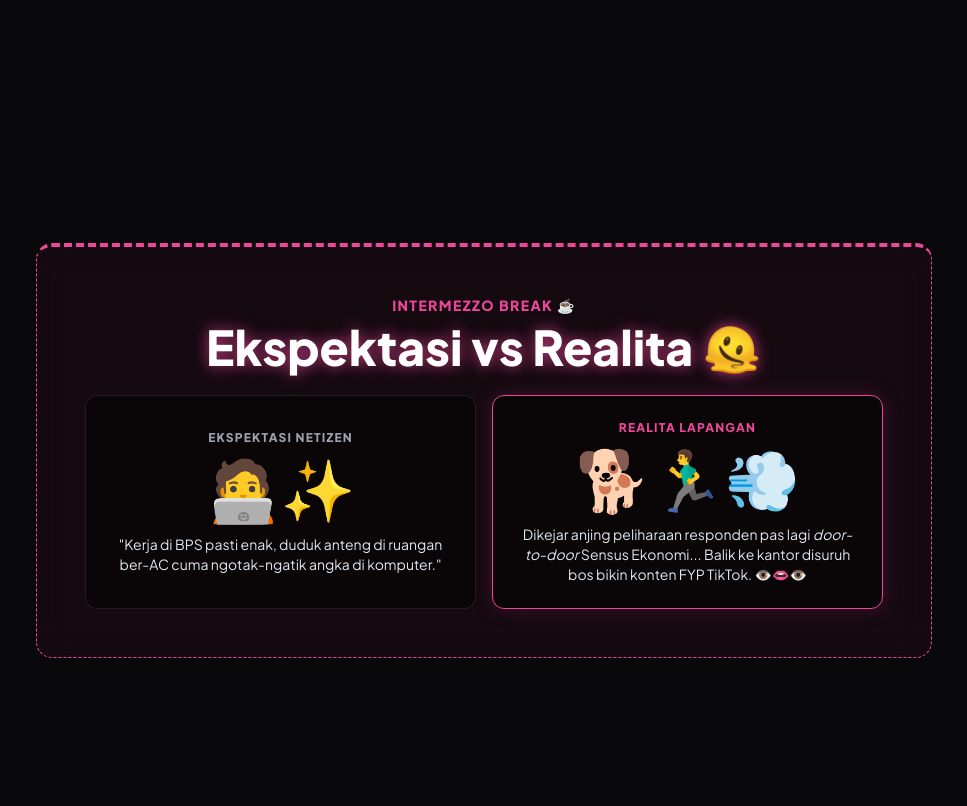
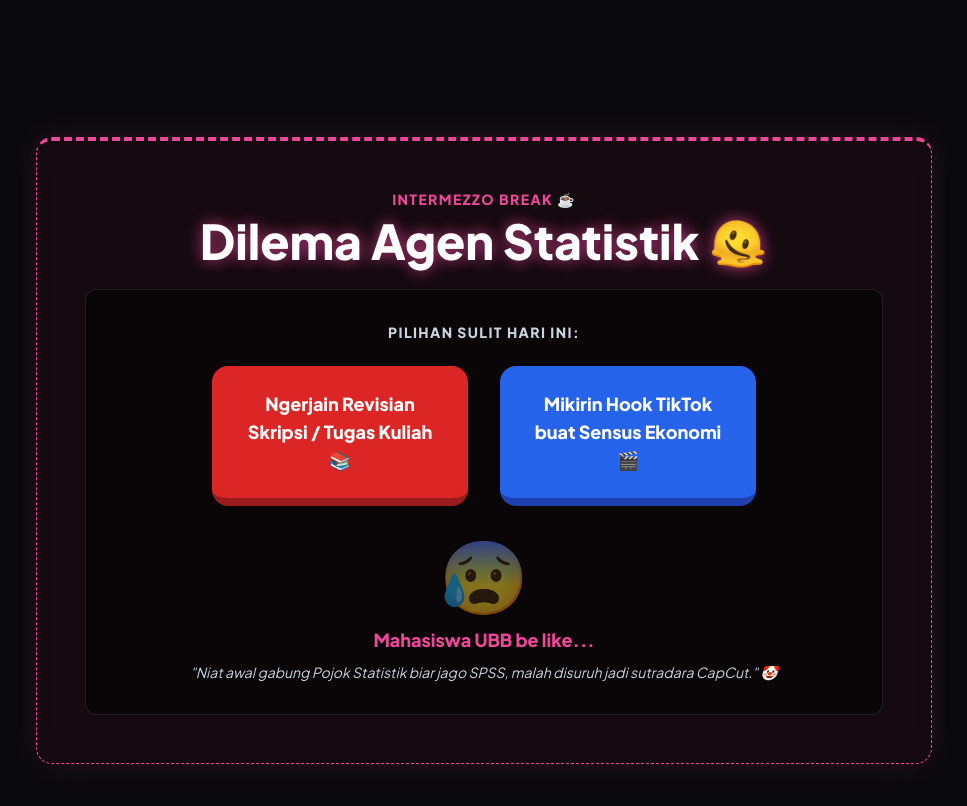
Before and after one commit to elzyes77/pojokstatistik, a plain HTML site: page index.html in a window 1280 px wide. Shown: the part 6380-7186 px from the top of the page, without its empty margins (156-1123 px from the left). Drawn offline with nearby package versions, Linux system fonts and the light colour scheme.

Commit message:
Update index.html

```diff
--- a/index.html
+++ b/index.html
@@ -36,7 +36,6 @@
 
         /* Layout Mobile-First */
         .scroll-container { height: 100dvh; overflow-y: auto; overflow-x: hidden; scroll-snap-type: y proximity; }
-        /* slide-section diset agar selalu punya min-height seukuran layar, tapi bisa melar ke bawah jika konten panjang */
         .slide-section { scroll-snap-align: start; min-height: 100dvh; height: auto; display: flex; flex-direction: column; justify-content: center; padding: 100px 16px 40px 16px; width: 100%; max-width: 100vw; }
     </style>
 </head>
@@ -227,7 +226,6 @@
                         <div class="w-10 h-10 rounded-xl bg-yellow-400 text-black flex items-center justify-center font-black text-xl">E</div>
                         <h4 class="text-xl md:text-2xl font-bold text-white">Entertaining</h4>
                     </div>
-                    <p class="text-yellow-400 font-bold mb-1 text-xs md:text-sm">Edutainment</p>
                     <p class="text-slate-200 text-xs md:text-sm">Gunakan tren: Video <strong>GRWM</strong> siap-siap survei, atau fitur <strong>Green Screen</strong> tunjuk angka kaget.</p>
                 </div>
                 <div data-aos="fade-left" class="glass-card p-5 border-l-4 border-green-500">
@@ -235,7 +233,6 @@
                         <div class="w-10 h-10 rounded-xl bg-green-500 text-white flex items-center justify-center font-black text-xl">A</div>
                         <h4 class="text-xl md:text-2xl font-bold text-white">Authentic</h4>
                     </div>
-                    <p class="text-green-400 font-bold mb-1 text-xs md:text-sm">The Ultimate Flex: DATA ASLI</p>
                     <p class="text-slate-200 text-xs md:text-sm">Kalian memegang data resmi BPS Babel. Saat yang lain beropini, kalian punya fakta absolut.</p>
                 </div>
             </div>
@@ -254,7 +251,6 @@
                         <div class="w-10 h-10 rounded-xl bg-blue-500 text-white flex items-center justify-center font-black text-xl">T</div>
                         <h4 class="text-xl md:text-2xl font-bold text-white">Tools & Tech</h4>
                     </div>
-                    <p class="text-blue-400 font-bold mb-1 text-xs md:text-sm">Work Smart, Not Hard</p>
                     <p class="text-slate-200 text-xs md:text-sm">Pakai Canva, CapCut, dan Gemini/ChatGPT untuk bantu bikin caption gaya Gen Z.</p>
                 </div>
                 <div data-aos="fade-left" class="glass-card p-5 border-l-4 border-purple-500">
@@ -262,7 +258,6 @@
                         <div class="w-10 h-10 rounded-xl bg-purple-500 text-white flex items-center justify-center font-black text-xl">E</div>
                         <h4 class="text-xl md:text-2xl font-bold text-white">Emotion</h4>
                     </div>
-                    <p class="text-purple-400 font-bold mb-1 text-xs md:text-sm">Memicu Baper/Kaget</p>
                     <p class="text-slate-200 text-xs md:text-sm">Data yang memicu emosi (kaget, bangga, validasi) adalah data yang paling sering di-share!</p>
                 </div>
             </div>
@@ -271,21 +266,25 @@
 
     <section id="section-9" class="slide-section">
         <div class="w-full max-w-4xl mx-auto">
-            <div data-aos="zoom-in" class="glass-card p-6 md:p-12 border-t-4 border-dashed border-neonPink text-center relative overflow-hidden bg-pink-900/10">
+            <div data-aos="zoom-in" class="glass-card p-6 md:p-12 border-t-4 border-dashed border-neonPink text-center relative overflow-hidden bg-pink-900/10 shadow-[0_0_30px_rgba(236,72,153,0.15)]">
                 <h2 class="text-xs md:text-sm font-bold tracking-widest text-neonPink uppercase mb-2">Intermezzo Break ☕</h2>
-                <h3 class="text-3xl md:text-5xl font-black mb-6 text-white text-glow">Ekspektasi vs Realita 🫠</h3>
+                <h3 class="text-3xl md:text-5xl font-black mb-6 text-white text-glow">Dilema Agen Statistik 🫠</h3>
 
-                <div class="grid grid-cols-1 md:grid-cols-2 gap-4 mt-4 md:mt-6">
-                    <div class="bg-black/50 p-5 md:p-6 rounded-xl border border-white/10 flex flex-col items-center justify-center">
-                        <p class="text-gray-400 font-bold mb-2 md:mb-3 uppercase tracking-widest text-[10px] md:text-xs">Ekspektasi Netizen</p>
-                        <div class="text-5xl md:text-6xl mb-3 md:mb-4">🧑‍💻✨</div>
-                        <p class="text-slate-200 text-xs md:text-sm">"Kerja di BPS pasti enak, duduk anteng di ruangan ber-AC cuma ngotak-ngatik angka di komputer."</p>
+                <div class="bg-black/50 p-5 md:p-8 rounded-xl border border-white/10 flex flex-col items-center justify-center relative">
+                    <p class="text-slate-300 font-bold mb-4 md:mb-6 text-xs md:text-sm uppercase tracking-widest">Pilihan Sulit Hari Ini:</p>
+
+                    <div class="flex flex-col md:flex-row gap-4 md:gap-8 mb-6 md:mb-8 w-full justify-center">
+                        <div class="bg-red-600 hover:bg-red-500 transition border-b-8 border-red-800 rounded-2xl p-4 md:p-6 w-full md:w-64 transform hover:translate-y-1 hover:border-b-4 cursor-pointer">
+                            <p class="text-white font-black text-sm md:text-lg">Ngerjain Revisian Skripsi / Tugas Kuliah 📚</p>
+                        </div>
+                        <div class="bg-blue-600 hover:bg-blue-500 transition border-b-8 border-blue-800 rounded-2xl p-4 md:p-6 w-full md:w-64 transform hover:translate-y-1 hover:border-b-4 cursor-pointer">
+                            <p class="text-white font-black text-sm md:text-lg">Mikirin Hook TikTok buat Sensus Ekonomi 🎬</p>
+                        </div>
                     </div>
-                    <div class="bg-black/50 p-5 md:p-6 rounded-xl border border-neonPink flex flex-col items-center justify-center relative shadow-[0_0_20px_rgba(236,72,153,0.2)]">
-                        <p class="text-neonPink font-bold mb-2 md:mb-3 uppercase tracking-widest text-[10px] md:text-xs">Realita Lapangan</p>
-                        <div class="text-5xl md:text-6xl mb-3 md:mb-4">🐕🏃‍♂️💨</div>
-                        <p class="text-slate-200 text-xs md:text-sm">Dikejar anjing peliharaan responden pas lagi <em>door-to-door</em> Sensus Ekonomi... Balik ke kantor disuruh bos bikin konten FYP TikTok. 👁️👄👁️</p>
-                    </div>
+
+                    <div class="text-5xl md:text-7xl animate-pulse">😰</div>
+                    <p class="text-neonPink font-bold mt-4 text-sm md:text-lg">Mahasiswa UBB be like...</p>
+                    <p class="text-slate-300 text-xs md:text-sm mt-2 italic">"Niat awal gabung Pojok Statistik biar jago SPSS, malah disuruh jadi sutradara CapCut." 🤡</p>
                 </div>
             </div>
         </div>
```
